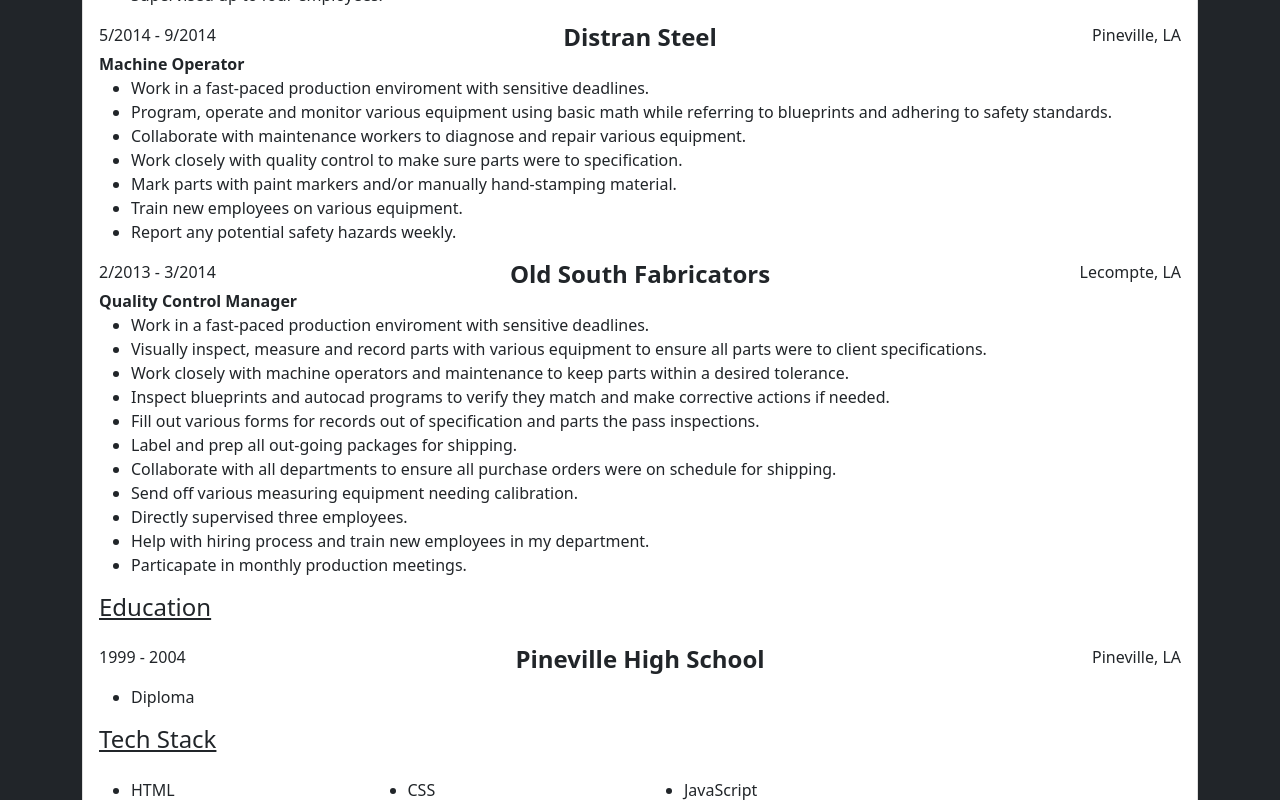
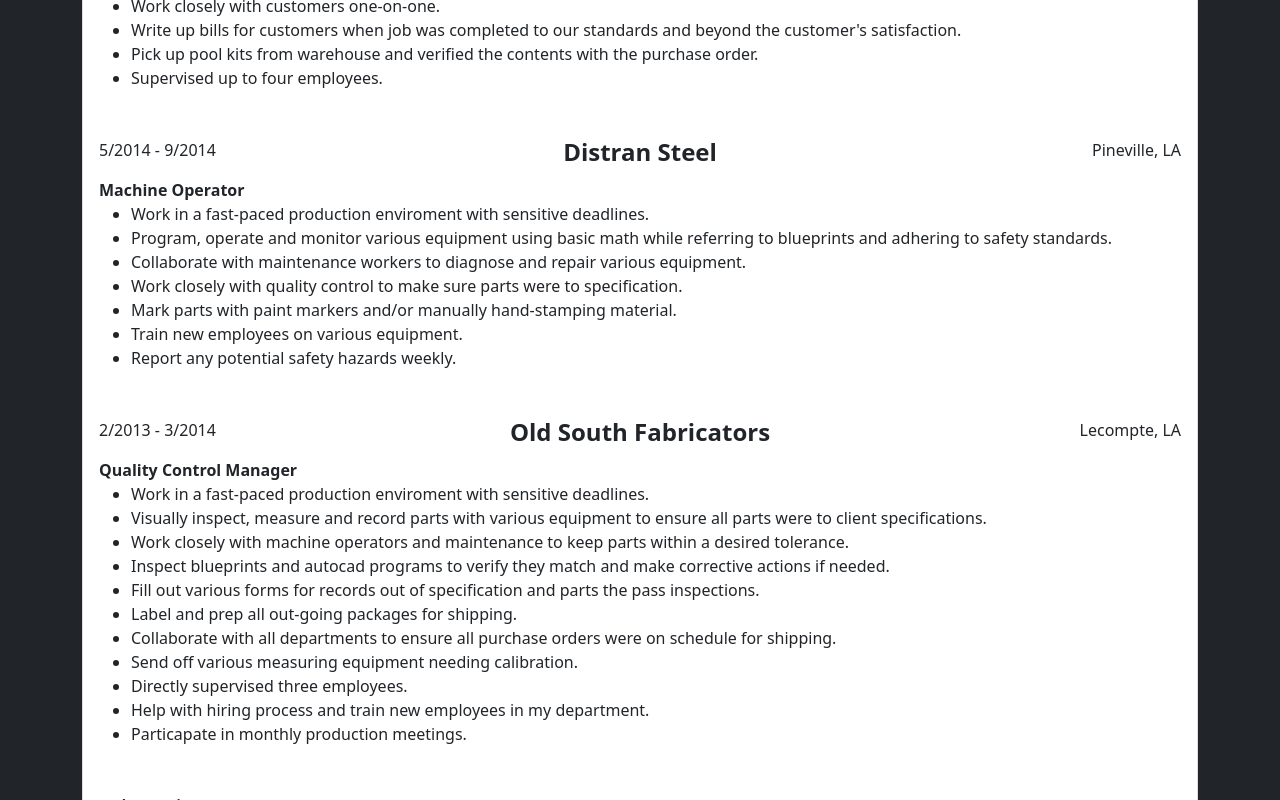
Before and after one commit to Flake85/flechasbentley.com, a Vue app: page /resume in a window 1280 px wide. Shown: the part 720-1520 px from the top of the page. Built offline with nearby package versions, Linux system fonts and the light colour scheme.

Commit message:
fix spacing on resume page

```diff
--- a/src/views/Resume.vue
+++ b/src/views/Resume.vue
@@ -15,7 +15,7 @@
               <p class="card-subtitle">
                 <strong>Email: </strong>Flechas.Bentley@gmail.com
               </p>
-              <p class="card-subtitle">
+              <p class="card-subtitle mb-5">
                 <strong>Github: </strong
                 ><a target="_blank" href="https://github.com/Flake85"
                   >https://github.com/Flake85</a
@@ -23,7 +23,7 @@
               </p>
             </div>
             <h4 class="text-decoration-underline mb-4">Work Experience</h4>
-            <div v-for="job in jobs" :key="job.company">
+            <div v-for="job in jobs" :key="job.company" class="mb-5">
               <div class="row">
                 <div class="col-sm text-sm-center order-sm-2">
                   <h4 class="mb-0">
@@ -34,8 +34,13 @@
                   <p class="mb-0">{{ job.location }}</p>
                 </div>
                 <div class="col-sm order-sm-1">
-                  <p class="mb-0">{{ job.datesEmployed }}</p>
-                  <p v-if="job.datesEmployed2">{{ job.datesEmployed2 }}</p>
+                  <div v-if="job.datesEmployed2">
+                    <p class="mb-0">{{ job.datesEmployed }}</p>
+                    <p>{{ job.datesEmployed2 }}</p>
+                  </div>
+                  <div v-else>
+                    <p>{{ job.datesEmployed }}</p>
+                  </div>
                 </div>
               </div>
               <p class="mb-0">
@@ -59,7 +64,7 @@
                 <p>1999 - 2004</p>
               </div>
             </div>
-            <ul>
+            <ul class="mb-5">
               <li>Diploma</li>
             </ul>
             <h4 class="text-decoration-underline mb-4">Tech Stack</h4>
```
